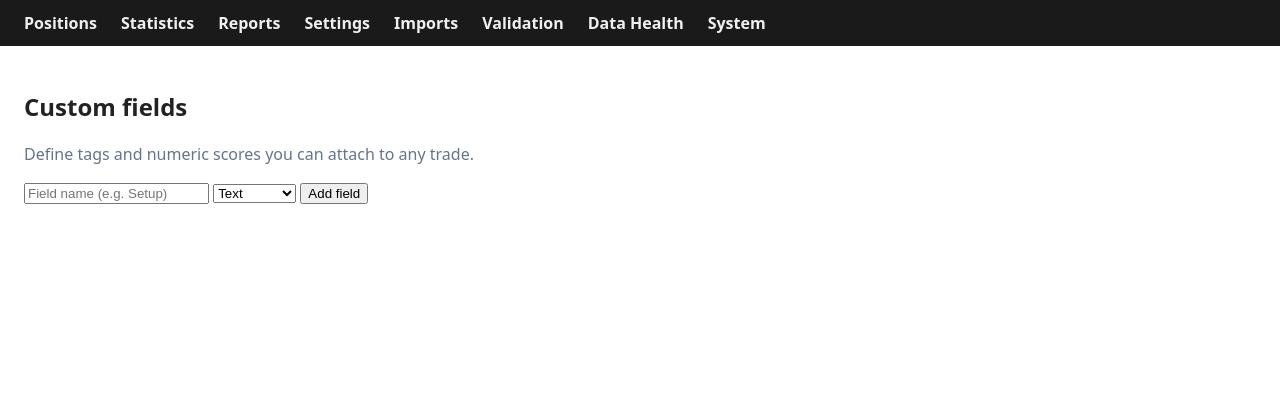
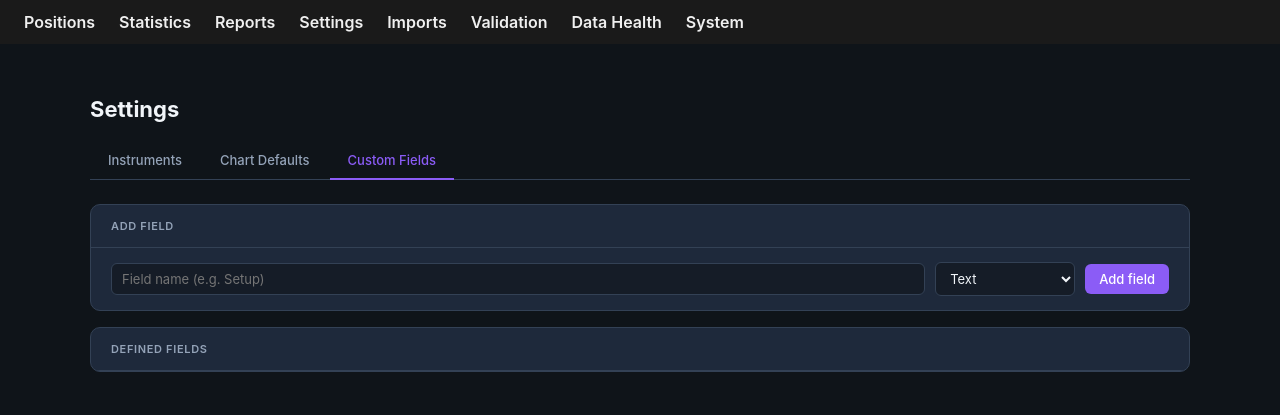
Before and after one commit to qsor27/NinjaFuturesLogger, a Flask app: page /settings/custom-fields in a window 1280 px wide. Shown: the top 415 px of the page. Run offline with Flask 3, Linux system fonts and the light colour scheme; data that the repository does not hold is empty; parts of the project's set-up code (start-up, migrations or seed data) failed here and were passed over.

Commit message:
style(settings): dark theme for custom fields settings page

```diff
--- a/templates/settings_custom_fields.html
+++ b/templates/settings_custom_fields.html
@@ -1,10 +1,23 @@
 {% extends "base.html" %}
 {% block content %}
-<section class="settings-page" id="settings-custom-fields" data-endpoint="/api/custom-fields">
-  <h1>Custom fields</h1>
-  <p class="muted">Define tags and numeric scores you can attach to any trade.</p>
-  <form id="new-field-form">
-    <input name="name" placeholder="Field name (e.g. Setup)" required>
+<div class="settings-shell" id="settings-custom-fields" data-endpoint="/api/custom-fields">
+
+  <div class="settings-page-header">
+    <h1>Settings</h1>
+  </div>
+
+  <nav class="settings-tabs">
+    <a href="/settings/instruments" class="settings-tab">Instruments</a>
+    <a href="/settings/chart" class="settings-tab">Chart Defaults</a>
+    <a href="/settings/custom-fields" class="settings-tab active">Custom Fields</a>
+  </nav>
+
+  <div class="card">
+    <div class="card-header">
+      <span class="card-title">Add field</span>
+    </div>
+    <form id="new-field-form" class="inline-add-form">
+      <input type="text" name="name" placeholder="Field name (e.g. Setup)" required>
       <select name="field_type">
         <option value="text">Text</option>
         <option value="number">Number</option>
@@ -12,9 +25,17 @@
         <option value="date">Date</option>
         <option value="boolean">Boolean</option>
       </select>
-    <button type="submit">Add field</button>
+      <button type="submit" class="btn btn-accent">Add field</button>
     </form>
+  </div>
+
+  <div class="card">
+    <div class="card-header">
+      <span class="card-title">Defined fields</span>
+    </div>
     <div id="fields-list"></div>
-</section>
+  </div>
+
+</div>
 <script type="module" src="{{ url_for('static', filename='js/settings_custom_fields.js') }}"></script>
 {% endblock %}
```
Lines whose indentation alone changed are shown as unchanged.
